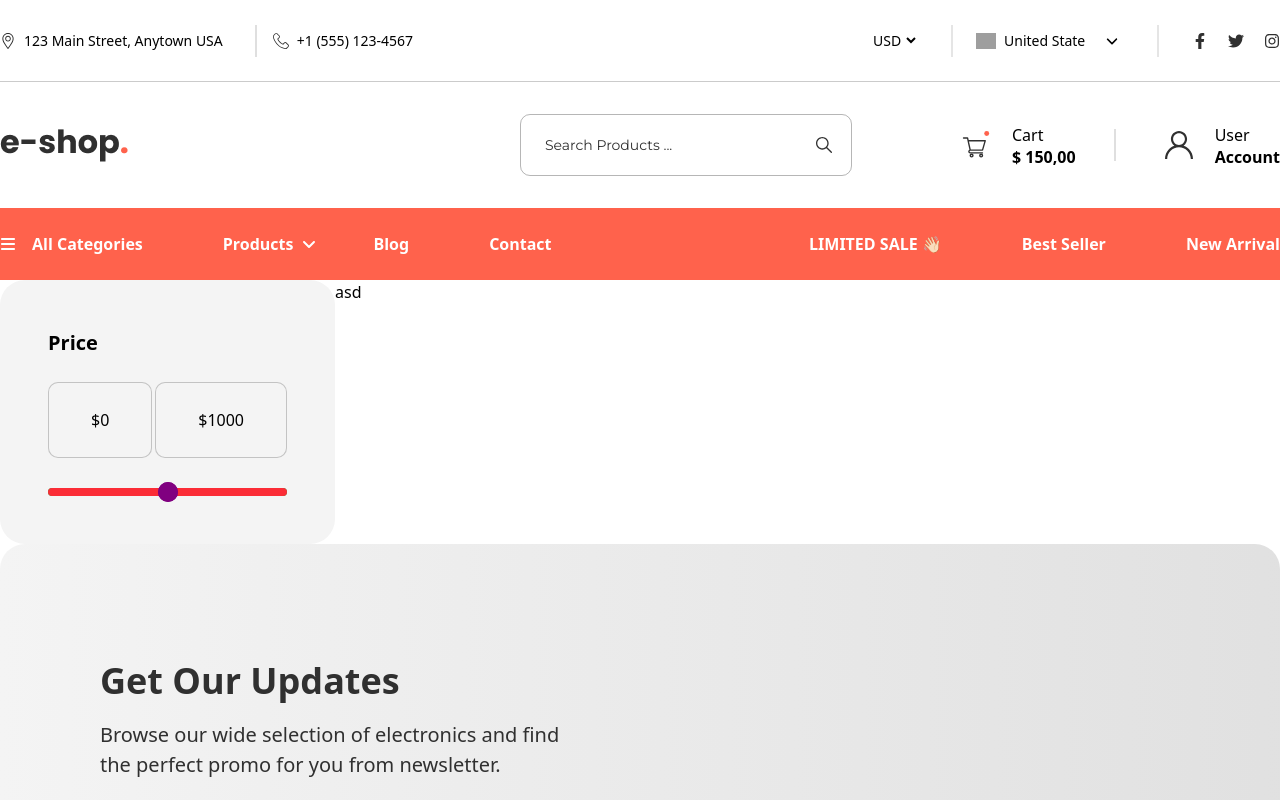
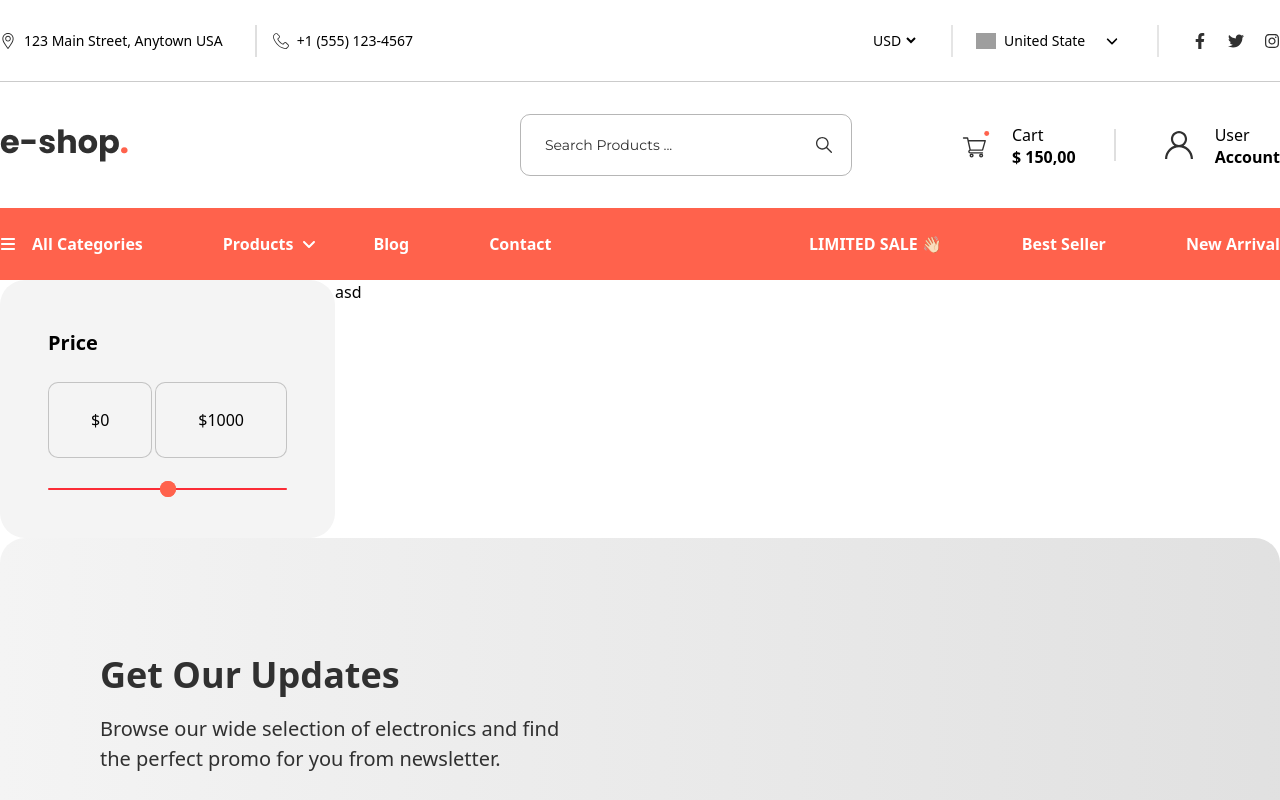
Before and after one commit to Githubshakil/eshop, a React (Vite) app: page /product-List in a window 1280 px wide. Shown: the top 800 px of the page. Built offline with nearby package versions, Linux system fonts and the light colour scheme; grey boxes are pictures that could not be loaded.

Commit message:
update product page

```diff
--- a/src/index.css
+++ b/src/index.css
@@ -9,29 +9,27 @@
 .icon:hover path {
       fill: blue;
 }
-/* select {
--webkit-appearance: none;
--moz-appearance: none;
 
-} */
 
 input[type=range]::-webkit-slider-thumb{
-    width: 20px;
-    height: 20px;
+    width: 16px;
+    height: 16px;
     border-radius: 50%;
-    background-color: purple;
+    background-color: #ff624c;
     pointer-events: auto;
     cursor: pointer;
     -webkit-appearance: none;
+    border: none;
 
 }
 input[type=range]::-moz-range-thumb{
-    width: 20px;
-    height: 20px;
+    width: 16px;
+    height: 16px;
     border-radius: 50%;
-    background-color: purple;
+    background-color: #ff624c;
     pointer-events: auto;
     cursor: pointer;
     -webkit-appearance: none;
+    border: none;
 
 }
--- a/src/pages/ProductList.jsx
+++ b/src/pages/ProductList.jsx
@@ -33,7 +33,7 @@ const ProductList = () => {
               <span className='py-[25px] px-[42px] border border-[rgba(48,48,48,0.25)] rounded-[10px] bg-[#f4f4f4] '> ${minValue}</span>
               <span className='py-[25px] px-[42px] border border-[rgba(48,48,48,0.25)] rounded-[10px] bg-[#f4f4f4] '> ${maxValue}</span>
             </div>
-              <div className='relative w-full h-2 bg-green-500 rounded '>
+              <div className='relative w-full h-[2px] bg-[#e8e8e8] rounded '>
                 <div
                 className=' absolute h-full bg-red-500 rounded left-[10%] w-[20%]'
                 style={{left: `${minPercent}%` , width: `${maxPercent - minPercent}%` }}
@@ -45,7 +45,7 @@ const ProductList = () => {
                 // value={minValue}
                 step="10"
                 onChange={(e) => updateSlider('min', e.target.value ) }
-                className=' absolute w-full h-2 bg-transparent pointer-events-none appearance-none'
+                className='absolute w-full h-[2px] bg-transparent pointer-events-none appearance-none'
                 />
                 <input
                 type="range"
@@ -54,7 +54,7 @@ const ProductList = () => {
                 // value={maxValue}
                 step="10"
                  onChange={(e) => updateSlider('max', e.target.value ) }
-                className=' absolute w-full h-2 bg-transparent pointer-events-none appearance-none'
+                className='absolute w-full h-[2px] bg-transparent pointer-events-none appearance-none'
                 />
 
               </div>
```
